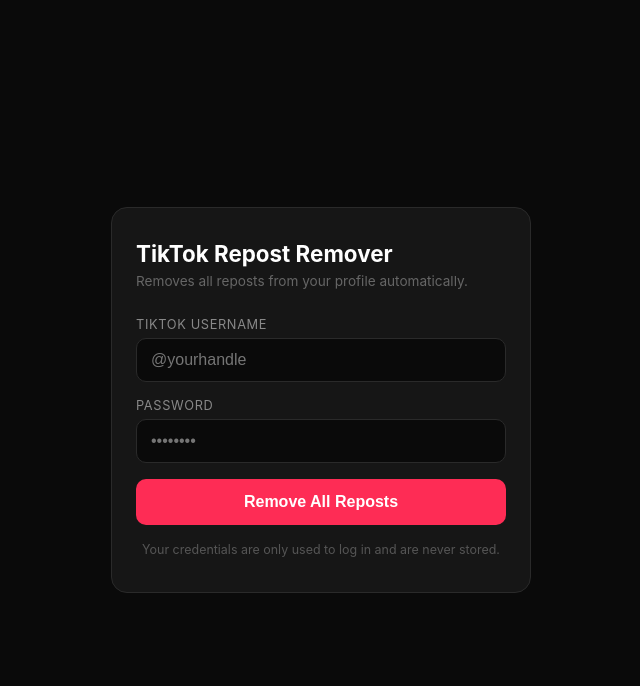
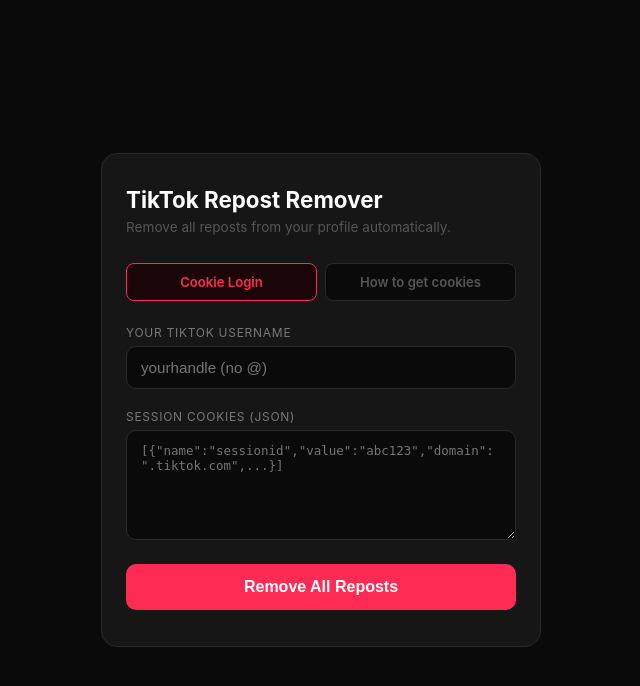
Before and after one commit to barryugp1-collab/tiktok-repost, a Flask app: page / in a window 1280 px wide. Shown: the top 686 px of the page, without its empty margins (319-959 px from the left). Run offline with Flask 3, Linux system fonts and the light colour scheme.

Commit message:
Update styles and structure in index.html

```diff
--- a/templates/index.html
+++ b/templates/index.html
@@ -22,40 +22,52 @@
     border-radius: 16px;
     padding: 32px 24px;
     width: 100%;
-    max-width: 420px;
+    max-width: 440px;
   }
-  h1 {
-    font-size: 1.4rem;
-    font-weight: 700;
-    margin-bottom: 6px;
-    color: #fff;
-  }
-  p.sub {
-    font-size: 0.85rem;
-    color: #666;
-    margin-bottom: 28px;
-  }
+  h1 { font-size: 1.4rem; font-weight: 700; color: #fff; margin-bottom: 6px; }
+  .sub { font-size: 0.85rem; color: #555; margin-bottom: 28px; }
   label {
     display: block;
-    font-size: 0.8rem;
-    color: #888;
+    font-size: 0.75rem;
+    color: #777;
+    text-transform: uppercase;
+    letter-spacing: 0.06em;
     margin-bottom: 6px;
-    text-transform: uppercase;
-    letter-spacing: 0.05em;
   }
-  input {
+  input, textarea {
     width: 100%;
     background: #0a0a0a;
     border: 1px solid #2a2a2a;
     border-radius: 10px;
     color: #f0f0f0;
-    font-size: 1rem;
+    font-size: 0.95rem;
     padding: 12px 14px;
-    margin-bottom: 16px;
+    margin-bottom: 20px;
     outline: none;
     transition: border-color 0.2s;
+    resize: vertical;
   }
-  input:focus { border-color: #fe2c55; }
+  input:focus, textarea:focus { border-color: #fe2c55; }
+  textarea { font-family: monospace; font-size: 0.78rem; min-height: 110px; }
+  .steps {
+    background: #0f0f0f;
+    border: 1px solid #222;
+    border-radius: 10px;
+    padding: 16px;
+    margin-bottom: 20px;
+    font-size: 0.82rem;
+    color: #777;
+    line-height: 1.8;
+  }
+  .steps strong { color: #bbb; }
+  .steps code {
+    background: #1a1a1a;
+    border-radius: 4px;
+    padding: 1px 6px;
+    font-size: 0.78rem;
+    color: #fe2c55;
+  }
+  .steps a { color: #fe2c55; text-decoration: none; }
   button {
     width: 100%;
     background: #fe2c55;
@@ -67,61 +79,95 @@
     padding: 14px;
     cursor: pointer;
     transition: opacity 0.2s;
+    margin-bottom: 4px;
   }
-  button:disabled { opacity: 0.5; cursor: not-allowed; }
+  button:disabled { opacity: 0.4; cursor: not-allowed; }
   .log {
-    margin-top: 24px;
+    margin-top: 20px;
     background: #0a0a0a;
-    border: 1px solid #2a2a2a;
+    border: 1px solid #1e1e1e;
     border-radius: 10px;
     padding: 14px;
-    font-size: 0.82rem;
+    font-size: 0.8rem;
     font-family: monospace;
-    color: #aaa;
-    max-height: 280px;
+    color: #888;
+    max-height: 260px;
     overflow-y: auto;
     display: none;
   }
-  .log .entry { padding: 3px 0; border-bottom: 1px solid #1a1a1a; }
-  .log .entry:last-child { border-bottom: none; }
-  .log .done { color: #4caf50; font-weight: 600; }
-  .log .error { color: #fe2c55; font-weight: 600; }
-  .warning {
-    font-size: 0.78rem;
+  .entry { padding: 4px 0; border-bottom: 1px solid #141414; }
+  .entry:last-child { border-bottom: none; }
+  .done { color: #4caf50; font-weight: 700; }
+  .error { color: #fe2c55; font-weight: 700; }
+  .tabs { display: flex; gap: 8px; margin-bottom: 24px; }
+  .tab {
+    flex: 1;
+    padding: 10px;
+    border-radius: 8px;
+    border: 1px solid #2a2a2a;
+    background: #0a0a0a;
     color: #555;
-    margin-top: 16px;
+    font-size: 0.82rem;
+    font-weight: 600;
+    cursor: pointer;
     text-align: center;
-    line-height: 1.5;
+    transition: all 0.2s;
   }
+  .tab.active { border-color: #fe2c55; color: #fe2c55; background: #1a0508; }
+  .section { display: none; }
+  .section.active { display: block; }
 </style>
 </head>
 <body>
 <div class="card">
   <h1>TikTok Repost Remover</h1>
-  <p class="sub">Removes all reposts from your profile automatically.</p>
+  <p class="sub">Remove all reposts from your profile automatically.</p>
 
-  <label for="username">TikTok Username</label>
-  <input type="text" id="username" placeholder="@yourhandle" autocomplete="username">
+  <div class="tabs">
+    <div class="tab active" onclick="switchTab('cookie')">Cookie Login</div>
+    <div class="tab" onclick="switchTab('howto')">How to get cookies</div>
+  </div>
 
-  <label for="password">Password</label>
-  <input type="password" id="password" placeholder="••••••••" autocomplete="current-password">
+  <div class="section active" id="tab-cookie">
+    <label for="username">Your TikTok Username</label>
+    <input type="text" id="username" placeholder="yourhandle (no @)">
 
-  <button id="btn" onclick="startRemoval()">Remove All Reposts</button>
+    <label for="cookies">Session Cookies (JSON)</label>
+    <textarea id="cookies" placeholder='[{"name":"sessionid","value":"abc123","domain":".tiktok.com",...}]'></textarea>
 
-  <div class="log" id="log"></div>
+    <button id="btn" onclick="startRemoval()">Remove All Reposts</button>
+    <div class="log" id="log"></div>
+  </div>
 
-  <p class="warning">Your credentials are only used to log in and are never stored.</p>
+  <div class="section" id="tab-howto">
+    <div class="steps">
+      <strong>On desktop Chrome/Firefox:</strong><br><br>
+      1. Go to <a href="https://tiktok.com" target="_blank">tiktok.com</a> and log in normally<br>
+      2. Install the extension <strong>Cookie-Editor</strong> (<a href="https://chrome.google.com/webstore/detail/cookie-editor/hlkenndednhfkekhgcdicdfddnkalmdm" target="_blank">Chrome</a> / <a href="https://addons.mozilla.org/en-US/firefox/addon/cookie-editor/" target="_blank">Firefox</a>)<br>
+      3. Click the extension icon while on TikTok<br>
+      4. Click <code>Export</code> → <code>Export as JSON</code><br>
+      5. Copy the JSON and paste it into the Cookie Login tab<br><br>
+      <strong>Cookies expire</strong> after a while — if it stops working, re-export them.
+    </div>
+  </div>
 </div>
 
 <script>
+function switchTab(name) {
+  document.querySelectorAll(".tab").forEach(t => t.classList.remove("active"));
+  document.querySelectorAll(".section").forEach(s => s.classList.remove("active"));
+  document.getElementById("tab-" + name).classList.add("active");
+  event.target.classList.add("active");
+}
+
 function startRemoval() {
-  const username = document.getElementById("username").value.replace("@", "").trim();
-  const password = document.getElementById("password").value.trim();
+  const username = document.getElementById("username").value.replace("@","").trim();
+  const cookies = document.getElementById("cookies").value.trim();
   const btn = document.getElementById("btn");
   const log = document.getElementById("log");
 
-  if (!username || !password) {
-    alert("Enter your username and password.");
+  if (!username || !cookies) {
+    alert("Fill in both fields.");
     return;
   }
 
@@ -130,32 +176,23 @@ function startRemoval() {
   log.style.display = "block";
   log.innerHTML = "";
 
-  const formData = new FormData();
-  formData.append("username", username);
-  formData.append("password", password);
+  const fd = new FormData();
+  fd.append("username", username);
+  fd.append("cookies", cookies);
 
-  fetch("/run", { method: "POST", body: formData })
+  fetch("/run", { method: "POST", body: fd })
     .then(res => {
       const reader = res.body.getReader();
       const decoder = new TextDecoder();
-
       function read() {
         reader.read().then(({ done, value }) => {
-          if (done) {
-            btn.disabled = false;
-            btn.textContent = "Remove All Reposts";
-            return;
-          }
-          const text = decoder.decode(value);
-          const lines = text.split("\n").filter(l => l.startsWith("data: "));
-          lines.forEach(line => {
+          if (done) { btn.disabled = false; btn.textContent = "Remove All Reposts"; return; }
+          decoder.decode(value).split("\n").filter(l => l.startsWith("data: ")).forEach(line => {
             const msg = line.replace("data: ", "").trim();
-            const entry = document.createElement("div");
-            entry.className = "entry";
-            if (msg.startsWith("DONE")) entry.classList.add("done");
-            if (msg.startsWith("ERROR")) entry.classList.add("error");
-            entry.textContent = msg;
-            log.appendChild(entry);
+            const el = document.createElement("div");
+            el.className = "entry" + (msg.startsWith("DONE") ? " done" : msg.startsWith("ERROR") ? " error" : "");
+            el.textContent = msg;
+            log.appendChild(el);
             log.scrollTop = log.scrollHeight;
           });
           read();
```
